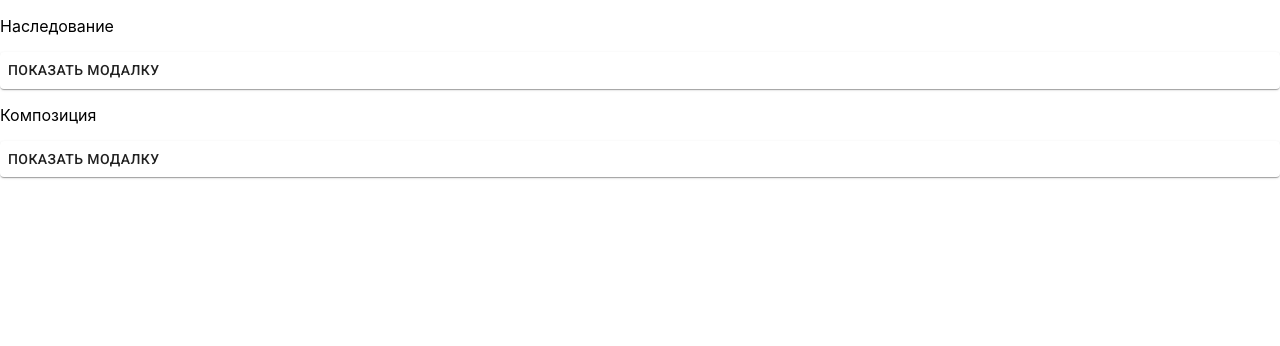
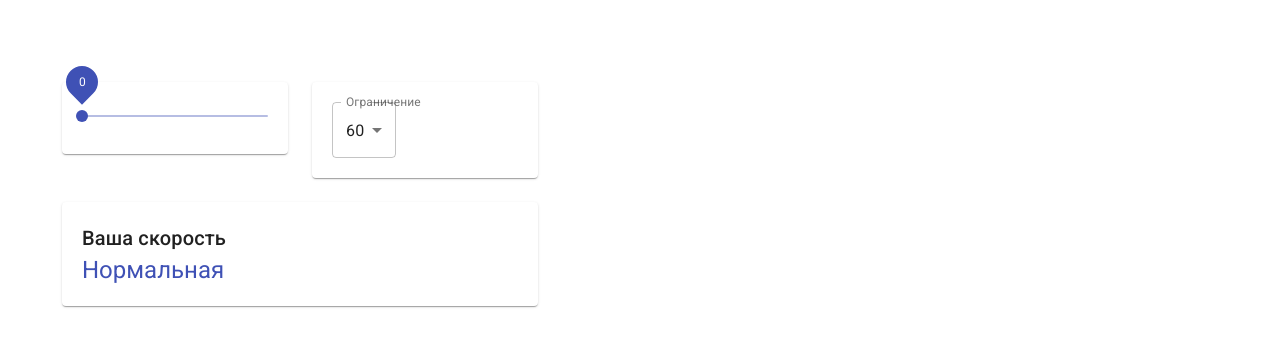
Before and after one commit to karelalex/react_hw8, a React (Create React App) app: page / in a window 1280 px wide. Shown: the top 346 px of the page. Built offline with nearby package versions, Linux system fonts and the light colour scheme.

Commit message:
Добавлено Шестое упражнение

```diff
--- a/src/App.js
+++ b/src/App.js
@@ -1,11 +1,11 @@
 import React from "react";
-import {Ex5} from "./Ex5/Ex5";
+import {Ex6} from "./Ex6/Ex6";
 
 
 function App() {
   return (
     <div>
-      <Ex5 />
+      <Ex6 />
     </div>
   );
 }
--- /dev/null
+++ b/src/Ex6/Ex6.js
@@ -0,0 +1,62 @@
+import React, {useState} from "react";
+import {FormControl, Grid, InputLabel, MenuItem, Paper, Select, Slider, Typography} from "@material-ui/core";
+export const Ex6 = () => {
+    const [speedLimit, setSpeedLimit] = useState(60)
+    const [currentSpeed, setCurrentSpeed] = useState(0)
+    return(
+        <Grid container spacing={3} style={{width: '500px', marginTop: '70px', marginLeft: '50px'}}>
+            <Grid item xs={6} >
+                <Paper style={{padding: '20px'}}>
+                    <Car speed={currentSpeed} onChange={setCurrentSpeed} />
+                </Paper>
+            </Grid>
+            <Grid item xs={6}>
+                <Paper style={{padding: '20px'}}>
+                    <Sign limit={speedLimit} onChange={setSpeedLimit}/>
+                </Paper>
+            </Grid>
+            <Grid item xs={12}>
+                <Paper style={{padding: '20px'}}>
+                    <Radar currentSpeed={currentSpeed} speedLimit={speedLimit} />
+                </Paper>
+            </Grid>
+        </Grid>
+    )
+}
+
+const Radar = ({speedLimit, currentSpeed}) => (
+    <div>
+        <Typography variant='h6'>Ваша скорость</Typography>
+        {currentSpeed > speedLimit ?
+            <Typography color="error" variant='h5'>Превышена</Typography> :
+            <Typography color="primary" variant='h5'>Нормальная</Typography>
+        }
+    </div>
+)
+
+const Car = ({speed, onChange}) => (
+    <div>
+        <Slider aria-label="Скорость" min={0} max={140} value={speed} onChange={(e, v) => onChange(v)} valueLabelDisplay="on"/>
+    </div>
+)
+
+const Sign = ({limit, onChange}) => (
+    <div>
+        <FormControl variant="outlined">
+            <InputLabel id="select-outlined-label">Ограничение</InputLabel>
+            <Select
+                labelId="select-outlined-label"
+                id="demo-simple-select-outlined"
+                value={limit}
+                onChange={(e) => onChange(e.target.value)}
+                label="Age"
+            >
+                <MenuItem value={30}>30</MenuItem>
+                <MenuItem value={40}>40</MenuItem>
+                <MenuItem value={60}>60</MenuItem>
+                <MenuItem value={80}>80</MenuItem>
+                <MenuItem value={100}>100</MenuItem>
+            </Select>
+        </FormControl>
+    </div>
+)
```
